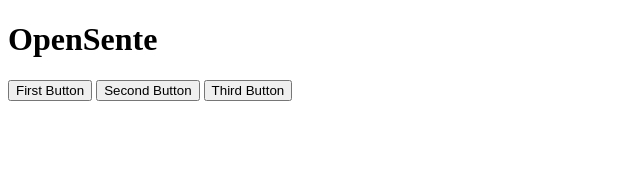
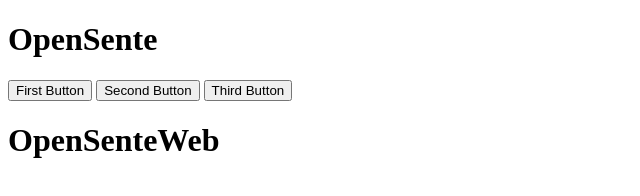
Before and after one commit to oguzzerman/OpenSenteWeb, a plain HTML site: page index.html in a window 1280 px wide. Shown: the whole page, without its empty margins (0-640 px from the left). Drawn offline with Linux system fonts and the light colour scheme.

```diff
--- a/index.html
+++ b/index.html
@@ -10,6 +10,6 @@
     <button>First Button</button>
     <button>Second Button</button>
     <button>Third Button</button>
-
+    <h1>OpenSenteWeb</h1>
 </body>
 </html>
```
